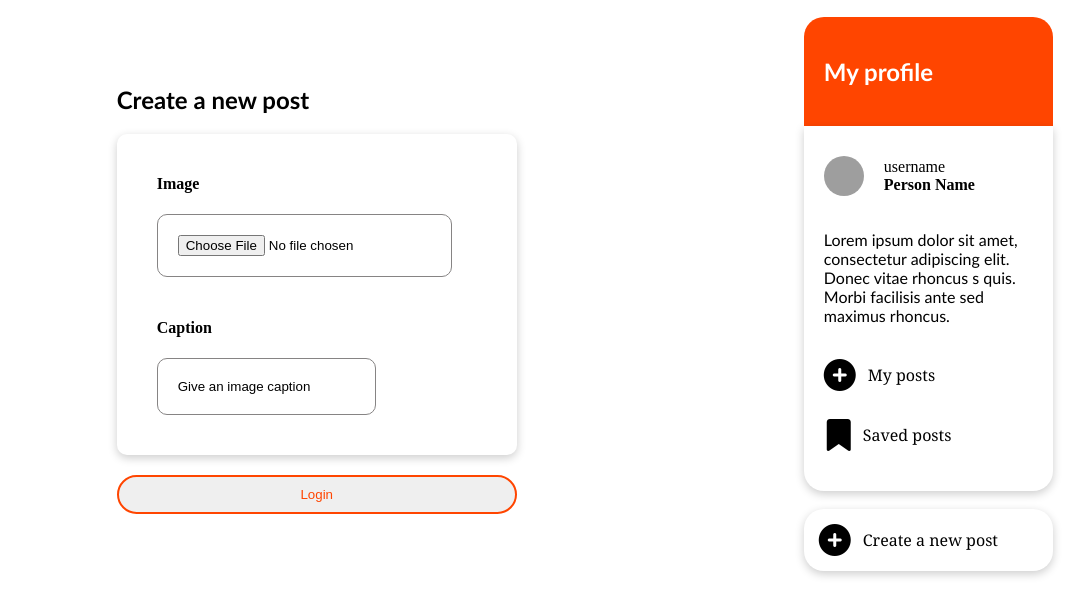
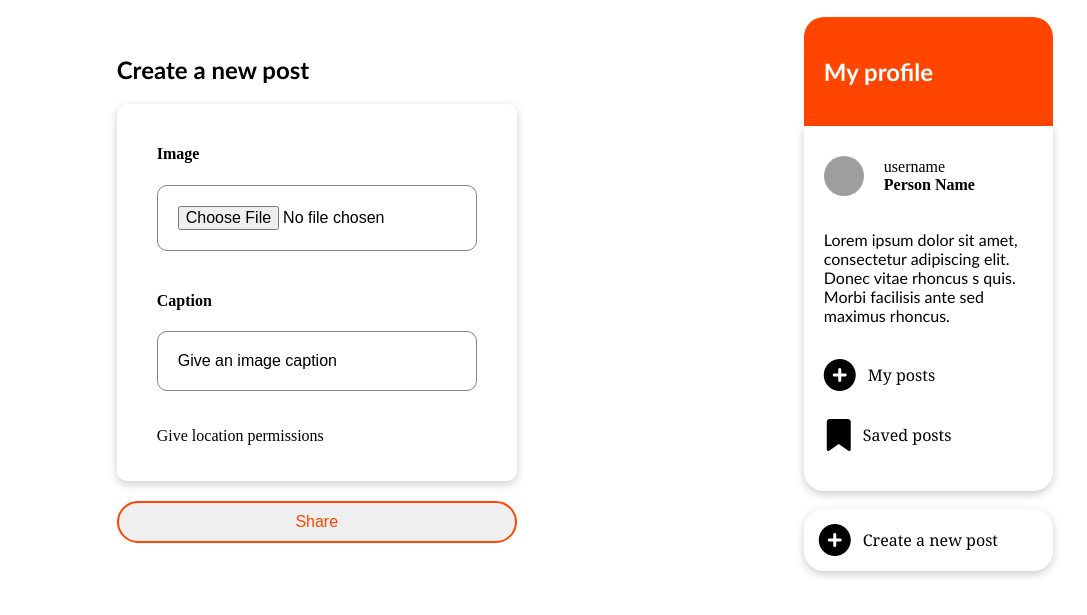
Before and after one commit to pranavjainjs/alcher-webops-project, a plain HTML site: page index3.html in a window 1280 px wide. Shown: the part 79-694 px from the top of the page, without its empty margins (55-1142 px from the left). Drawn offline with Linux system fonts and the light colour scheme; grey boxes are pictures that could not be loaded.

Commit message:
added js file

```diff
--- a/index3.html
+++ b/index3.html
@@ -9,7 +9,7 @@
     <link rel="stylesheet" href="styles3.css">
     <link rel="stylesheet" href="https://cdnjs.cloudflare.com/ajax/libs/font-awesome/6.1.1/css/all.min.css" integrity="sha512-KfkfwYDsLkIlwQp6LFnl8zNdLGxu9YAA1QvwINks4PhcElQSvqcyVLLD9aMhXd13uQjoXtEKNosOWaZqXgel0g==" crossorigin="anonymous" referrerpolicy="no-referrer" />
     <link href='https://fonts.googleapis.com/css?family=Comic Neue' rel='stylesheet'>
-    <body>
+    <body onload="findLocation()">
         <div class="some_text">
             <h1>Alcheringa <span>Connect</span></h1><br>
         </div>
@@ -22,9 +22,12 @@
 
                     <h4>Caption</h4>
                     <input type="text" value="Give an image caption">
+                    <div class="location">
+                        <p id="location">Give location permissions</p>
+                    </div>
                 </div>
                 <div class="submit">
-                    <input type="button" value="Login">
+                    <input type="button" value="Share">
                 </div>
             </div>
 
@@ -63,5 +66,6 @@
             </div>
         </div>
 
+        <script src="script.js"></script>
     </body>
 </html>
--- a/styles3.css
+++ b/styles3.css
@@ -24,6 +24,8 @@ input{
     border-radius: 10px;
     border: 1px solid rgb(134, 132, 132);
     margin-bottom: 20px;
+    width:100%;
+    font-size: medium;
 }
 
 .submit input{
@@ -38,5 +40,6 @@ input{
 }
 
 .submit input:active{
-    border: 1px solid white;
+    border: 2px solid white;
+    -webkit-transition-duration: 100ms;
 }
```
